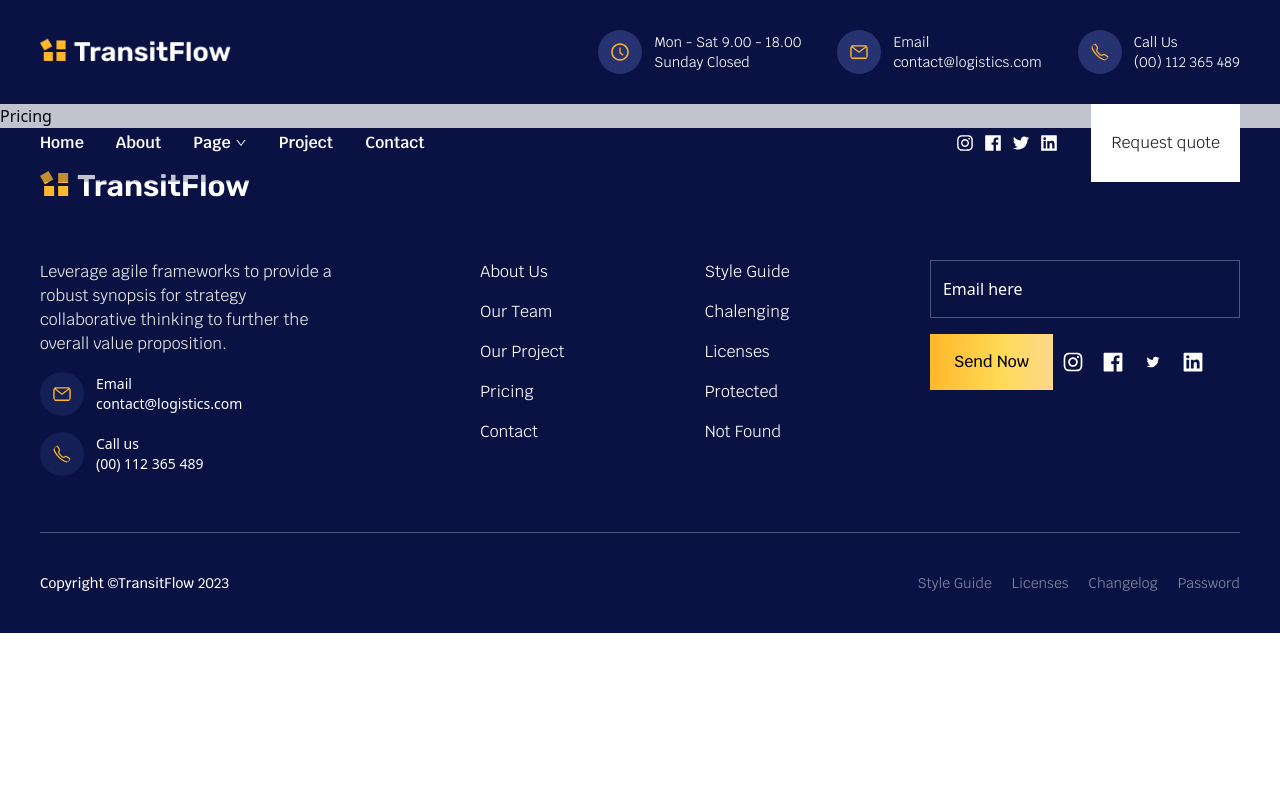
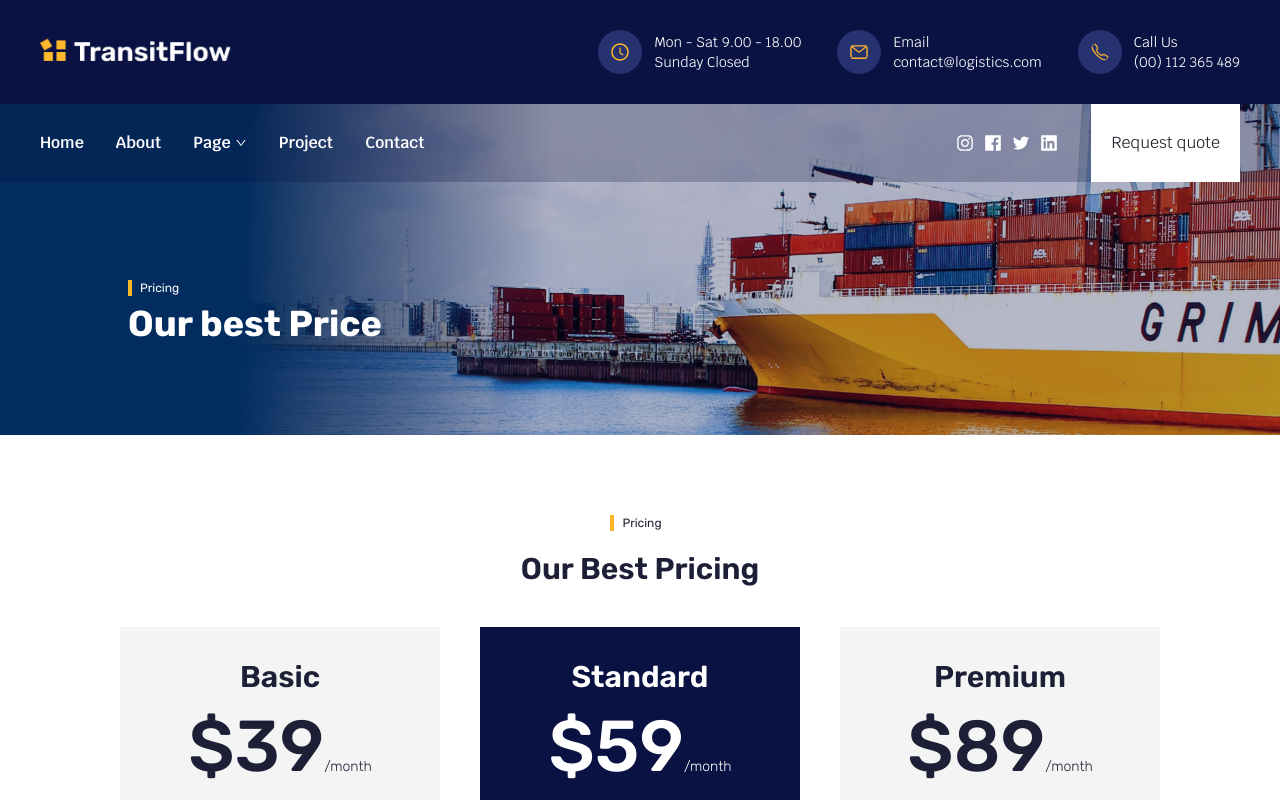
Before and after one commit to PrtHub/TransitFlow, a React (Vite) app: page /pricing in a window 1280 px wide. Shown: the top 800 px of the page. Built offline with nearby package versions, Linux system fonts and the light colour scheme; the HTML template or start-up script is replaced by a standard one.

Commit message:
Pricing page done

```diff
--- a/src/assets/images/index.js
+++ b/src/assets/images/index.js
@@ -52,6 +52,8 @@ import Kane from './Kane.png'
 import Lisara from './Lisara.png'
 import TruckContainer from './TruckContainer.png'
 import ContactBanner from './ContactBanner.png'
+import PriceBanner from './PriceBanner.png'
+
 
 
 export {
@@ -108,5 +110,6 @@ export {
     Kane,
     Lisara,
     TruckContainer,
-    ContactBanner
+    ContactBanner,
+    PriceBanner
 }
--- a/src/pages/Blog.jsx
+++ b/src/pages/Blog.jsx
@@ -12,6 +12,7 @@ import { BlogCard, HeroCard } from "../components";
 const Blog = () => {
   const navigate = useNavigate();
   const HandleClick = (destination) => {
+    window.scrollTo(0, 0);
     navigate(destination);
   };
   return (
--- a/src/pages/Contact.jsx
+++ b/src/pages/Contact.jsx
@@ -84,7 +84,7 @@ const Contact = () => {
                 className="w-full h-32 border-[1px] border-[#4E5683] bg-transparent outline-none placeholder:text-white text-white px-5 py-3 font-normal text-sm sm:text-base "
               ></textarea>
               <button
-                className=" background text-[#23212A] font-Krub font-medium text-base px-5 py-3 text-sm sm:text-base
+                className=" background text-[#23212A] font-Krub font-medium px-5 py-3 text-sm sm:text-base
                 "
               >
                 Submit Message{" "}
--- a/src/pages/Pricing.jsx
+++ b/src/pages/Pricing.jsx
@@ -1,8 +1,19 @@
+import { PriceBanner } from "../assets/images"
+import { HeroCard, PricingCard } from "../components"
+import Testimonial from "../container/Testimonial"
 
 
 const Pricing = () => {
   return (
-    <div>Pricing</div>
+    <>
+    <div className="w-full h-full">
+    <section className="w-full h-[310px] sm:h-[330px] lg:h-[370px] xl:h-full z-0 relative">
+          <HeroCard img={PriceBanner} para="Pricing" header="Our best Price" />
+        </section>
+        <PricingCard/>
+        <Testimonial/>
+    </div>
+    </>
   )
 }
 
```
Also changed, not shown: src/assets/images/PriceBanner.png (added).
